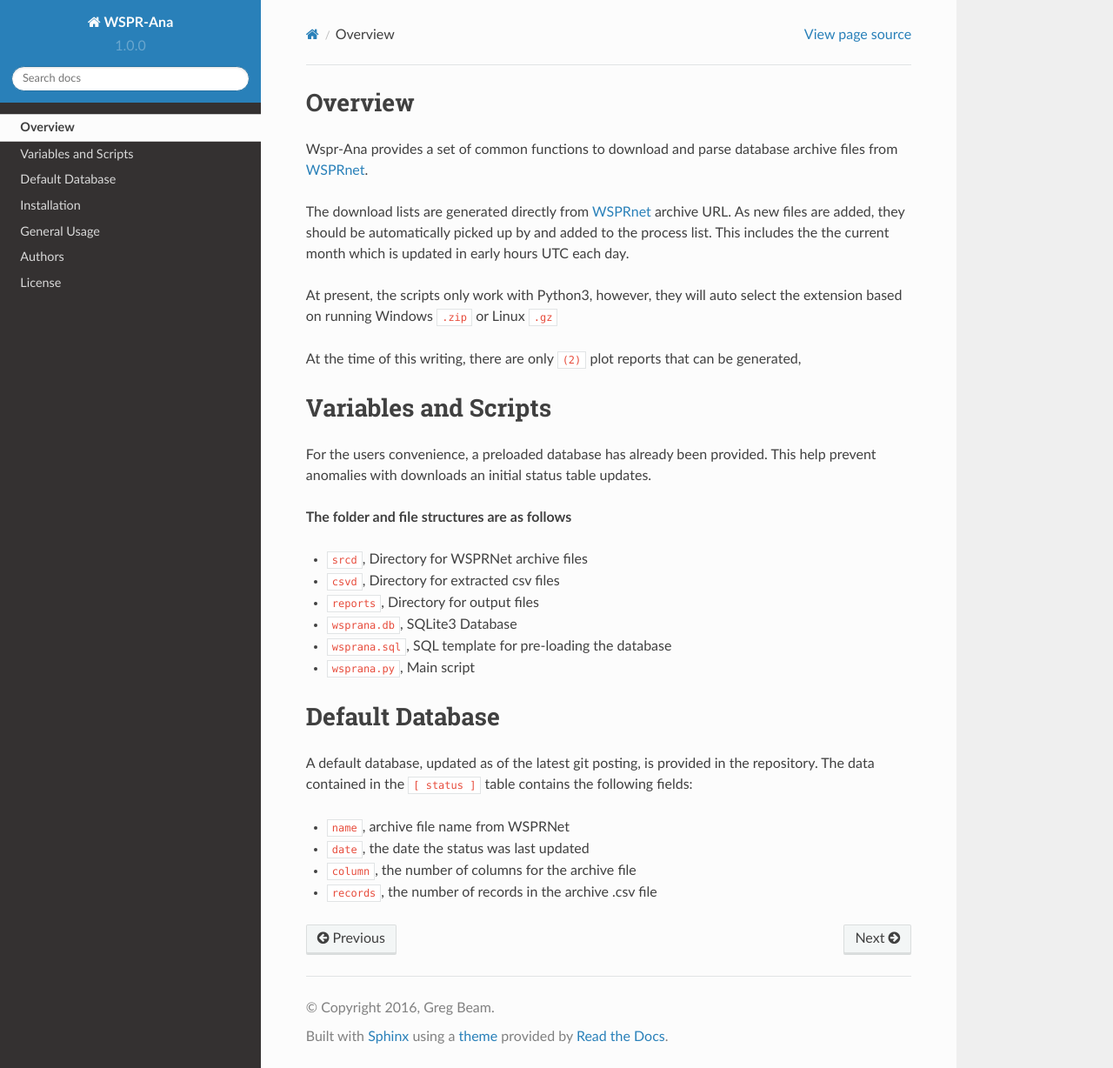
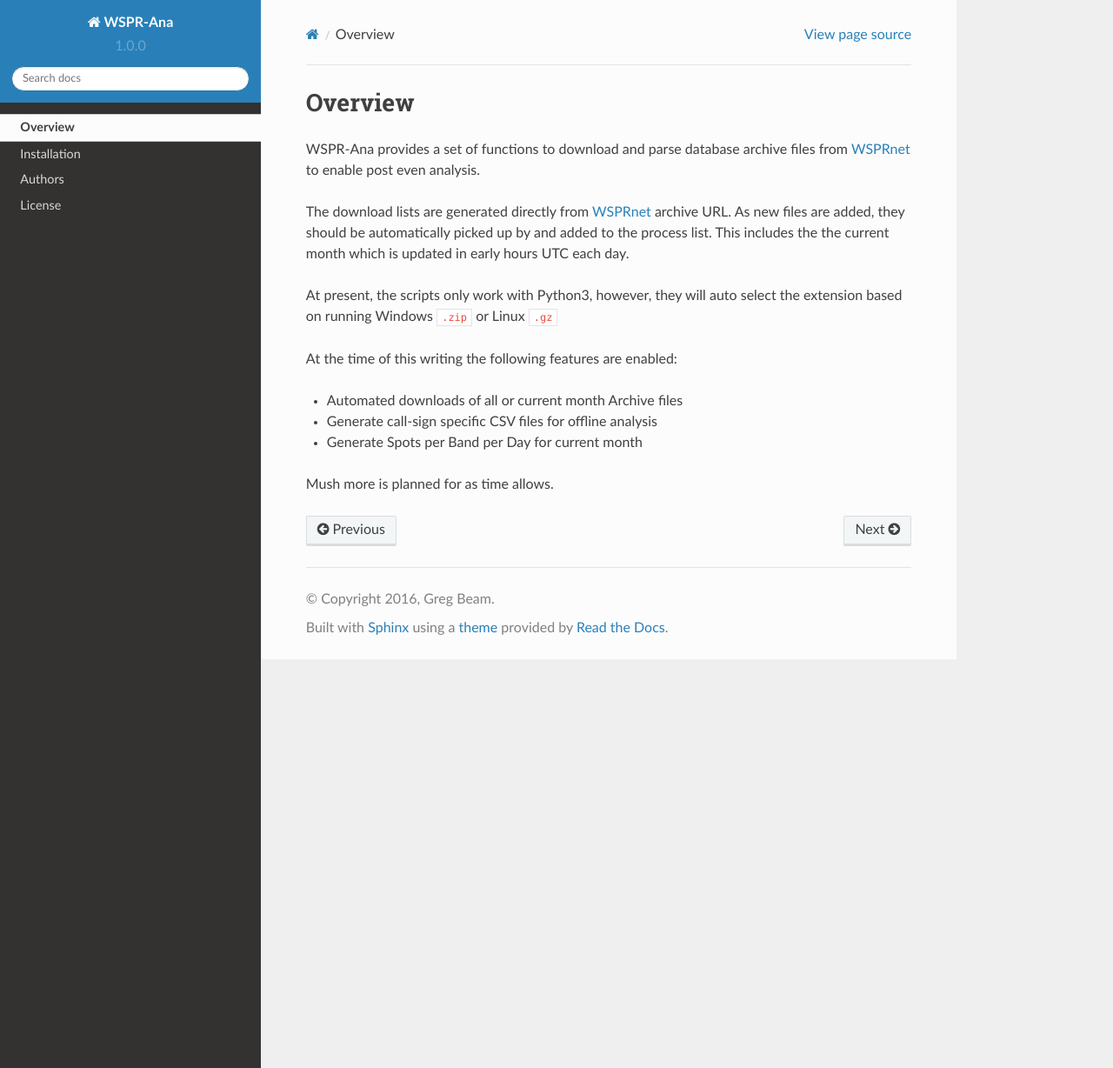
Before and after one commit to KI7MT/wspr-analytics, a Sphinx documentation site: the page built from docs/source/include_readme.rst, in a window 1280 px wide and 1228 px high. Shown: the whole window at 87% size. Built offline with Sphinx 7.4.7 and the Read the Docs theme 2.0.0, drawn with Linux system fonts in a browser that asks for light colours.

Commit message:
More general documentation updates

```diff
--- a/README.rst
+++ b/README.rst
@@ -1,8 +1,7 @@
 Overview
 --------
-
-Wspr-Ana provides a set of common functions to download and parse
-database archive files from `WSPRnet`_.
+WSPR-Ana provides a set of functions to download and parse database archive
+files from `WSPRnet`_ to enable post even analysis.
 
 The download lists are generated directly from `WSPRnet`_ archive URL. As
 new files are added, they should be automatically picked up by and added
@@ -12,37 +11,13 @@
 At present, the scripts only work with Python3, however, they will auto
 select the extension based on running Windows ``.zip`` or Linux ``.gz``
 
-At the time of this writing, there are only ``(2)`` plot reports that can
-be generated,
+At the time of this writing the following features are enabled:
 
+* Automated downloads of all or current month Archive files
+* Generate call-sign specific CSV files for offline analysis
+* Generate Spots per Band per Day for current month
 
-Variables and Scripts
----------------------
-
-For the users convenience, a preloaded database has already been provided.
-This help prevent anomalies with downloads an initial status table updates.
-
-**The folder and file structures are as follows**
-
-- ``srcd``, Directory for WSPRNet archive files
-- ``csvd``, Directory for extracted csv files
-- ``reports``, Directory for output files
-- ``wsprana.db``, SQLite3 Database
-- ``wsprana.sql``, SQL template for pre-loading the database
-- ``wsprana.py``, Main script
-
-
-Default Database
-----------------
-
-A default database, updated as of the latest git posting, is provided in
-the repository. The data contained in the ``[ status ]`` table contains the
-following fields:
-
-- ``name``, archive file name from WSPRNet
-- ``date``, the date the status was last updated
-- ``column``,  the number of columns for the archive file
-- ``records``, the number of records in the archive .csv file
+Mush more is planned for as time allows.
 
 .. _WSPRnet: http://wsprnet.org/drupal/
 .. _Download Section: http://wsprnet.org/drupal/downloads
```
Also changed, not shown: docs/source/installation.rst (+19 -18 lines).
